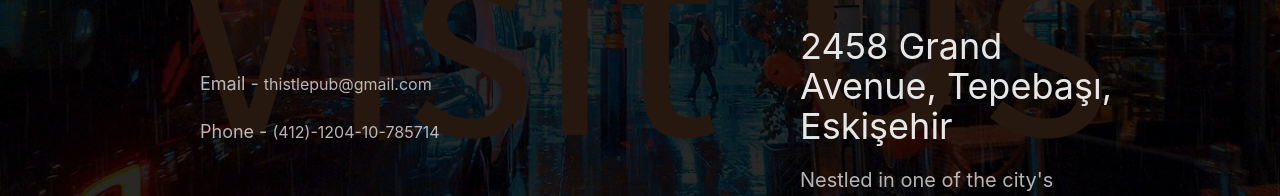
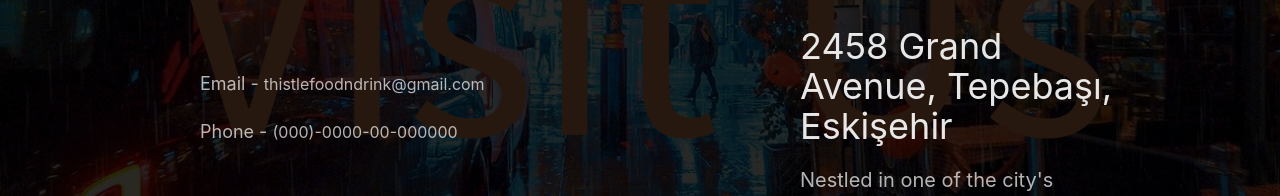
Before and after one commit to KitsuneTheDev/Pub-Page, a React (Vite) app: page / in a window 1280 px wide. Shown: the part 5109-5305 px from the top of the page. Built offline with nearby package versions, Linux system fonts and the light colour scheme.

Commit message:
update: Contact.jsx
- Contact infos has changed

```diff
--- a/src/components/contact/Contact.jsx
+++ b/src/components/contact/Contact.jsx
@@ -18,8 +18,8 @@ export default function Contact() {
                 <div className='body-left text-white/70 flex flex-col justify-center items-start pl-5 gap-5 w-[50%]
                 md:pl-20
                 xl:pl-50'>
-                    <p><span className='text-lg'>Email - </span>thistlepub@gmail.com</p>
-                    <p><span className='text-lg'>Phone - </span>(412)-1204-10-785714</p>
+                    <p><span className='text-lg'>Email - </span>thistlefoodndrink@gmail.com</p>
+                    <p><span className='text-lg'>Phone - </span>(000)-0000-00-000000</p>
                 </div>
                 <div className='body-right text-white/70 flex flex-col justify-center items-center gap-5 w-[50%] pr-5
                 md:pr-2
```
